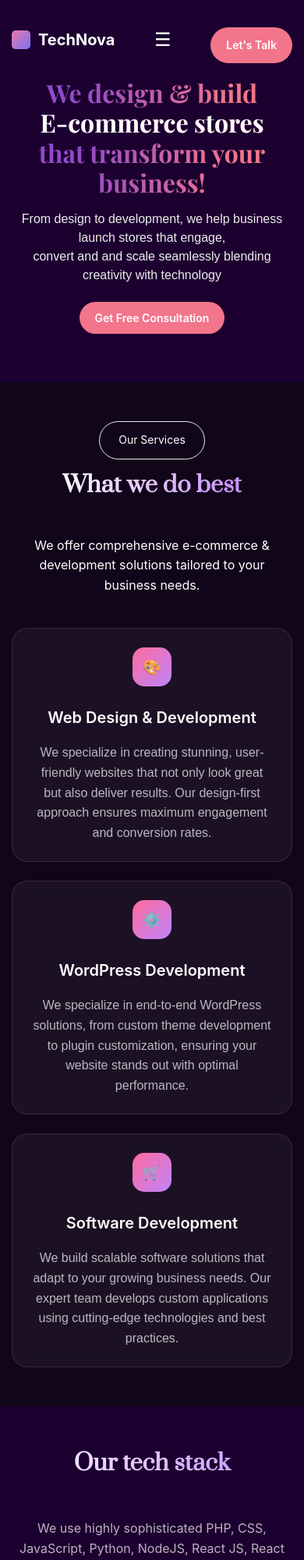
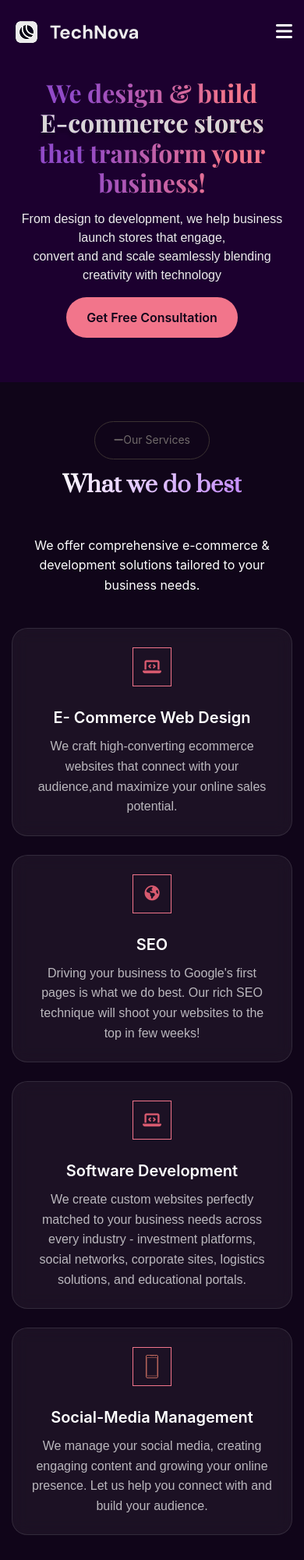
Before and after one commit to Mariahnikee/techNova-website, a plain HTML site: page index.html in a window 390 px wide. Shown: the top 2000 px of the page at 78% size. Drawn offline with nearby package versions, Linux system fonts and the light colour scheme.

Commit message:
updated project and responsiveness

```diff
--- a/index.html
+++ b/index.html
@@ -27,6 +27,7 @@
     rel="stylesheet"
     href="https://cdnjs.cloudflare.com/ajax/libs/font-awesome/6.5.0/css/all.min.css"
   />
+
     <link rel="stylesheet" href="styles.css" />
   </head>
   <body>
@@ -34,12 +35,15 @@
     <header id="header">
         <div class="container nav-container">
             <div class="logo">
-                <div class="logo-icon"></div>
-                <span>TechNova</span>
+                <img
+                  class="pageui"
+                  src="assets/logomain.png"
+                  alt="Project Screenshot"
+                />
             </div>
 
             <!-- Hamburger icon for mobile -->
-            <div class="menu-toggle" id="menuToggle">☰</div>
+            <div class="menu-toggle" id="menuToggle"><i class="fa-solid fa-bars"></i></div>
 
             <!-- Navigation and button wrapper -->
             <nav>
@@ -50,12 +54,15 @@
                     <li><a href="#about">About Us</a></li>
                     <li><a href="#contact">Contact</a></li>
                     <li><a href="#careers">Careers</a></li>
+                     <!-- mobile only -->
+                    <li><a href="#contact" class="cta-button" id="mobile-btn">Let's Talk</a></li> <!-- mobile only -->
                 </ul>
             </nav>
-            <a href="#contact" class="cta-button">Let's Talk</a>
+
+            <a href="#contact" class="cta-button" id="menubutton">Let's Talk</a>
         </div>
     </header>
-
+<main id="main-content">
     <!-- Hero Section -->
     <section class="hero">
       <div class="hero-content">
@@ -73,9 +80,10 @@
       </div>
     </section>
 
-    <!-- Services Section -->
+
+ <!-- Services Section -->
     <section class="services">
-      <spam class="semi-title">Our Services</spam>
+      <spam class="semi-title"><i class="fa-solid fa-minus"></i> Our Services</spam>
       <h2 class="section-title">What we do best</h2>
       <p>
         We offer comprehensive e-commerce & development solutions tailored to
@@ -84,32 +92,44 @@
 
       <div class="services-grid">
         <div class="service-card">
-          <div class="service-icon">🎨</div>
-          <h3>Web Design & Development</h3>
+          <div class="service-icon"><i class="fa-solid fa-laptop-code"></i></div>
+          <h3>E- Commerce Web Design</h3>
           <p>
-            We specialize in creating stunning, user-friendly websites that not
-            only look great but also deliver results. Our design-first approach
-            ensures maximum engagement and conversion rates.
+           We craft high-converting ecommerce websites that connect with your audience,and maximize your online sales potential.
           </p>
         </div>
         <div class="service-card">
-          <div class="service-icon">⚙️</div>
-          <h3>WordPress Development</h3>
+          <div class="service-icon"><i class="fa-solid fa-earth-americas"></i></div>
+          <h3>SEO</h3>
           <p>
-            We specialize in end-to-end WordPress solutions, from custom theme
-            development to plugin customization, ensuring your website stands
-            out with optimal performance.
+           Driving your business to Google's first pages is what we do best. Our rich SEO technique will shoot your websites to the top in few weeks!
+
           </p>
         </div>
         <div class="service-card">
-          <div class="service-icon">🛒</div>
+          <div class="service-icon"><i class="fa-solid fa-laptop-code"></i></div>
           <h3>Software Development</h3>
           <p>
-            We build scalable software solutions that adapt to your growing
-            business needs. Our expert team develops custom applications using
-            cutting-edge technologies and best practices.
+            We create custom websites perfectly matched to your business needs across every industry - investment platforms, social networks, corporate sites, logistics solutions, and educational portals.
           </p>
         </div>
+ <div class="service-card">
+          <div class="service-icon">
+             <img
+                  class="pageui"
+                  id="serviceimg"
+                  src="assets/phone2.svg"
+                  alt="Project Screenshot"
+                />
+            <!-- <i class="fa-solid fa-laptop-code"></i> -->
+          </div>
+
+          <h3>Social-Media Management</h3>
+          <p>
+            We manage your social media, creating engaging content and growing your online presence. Let us help you connect with and build your audience.
+          </p>
+        </div>
+
       </div>
     </section>
 
@@ -183,6 +203,7 @@
 
     <!-- Portfolio Section -->
     <section class="portfolio" id="portfolio">
+      <spam class="semi-title"><i class="fa-solid fa-minus"></i>Our Portfolio</spam>
       <h2 class="section-title">What we've done</h2>
       <p>Take a look at some of our recent projects</p>
 
@@ -274,7 +295,7 @@
               <div class="slide-track">
                 <img
                   class="pageui"
-                  src="assets/ui5.png"
+                  src="assets/crypto2.png"
                   alt="Project Screenshot"
                 />
               </div>
@@ -309,7 +330,7 @@
       </div>
 
       <div style="text-align: center; margin-top: 3rem">
-        <a href="#portfolio" class="cta-button">See All Projects</a>
+        <a href="#portfolio" class="cta-button">Request  Portfolio</a>
       </div>
     </section>
 
@@ -495,5 +516,6 @@
     </footer>
 
     <script src="script.js"></script>
+    </main>
   </body>
 </html>
--- a/styles.css
+++ b/styles.css
@@ -15,12 +15,26 @@ body {
 
 h1 {
   font-family: "Playfair Display", serif;
-
 }
 
 h2 {
-  font-family: 'Prata', serif;
+  font-family: "Prata", serif;
   font-size: 52px;
+}
+
+.cta-button {
+  background:#f2758b;
+  color: #100519;
+  padding: 16px 26px;
+  border: none;
+  border-radius: 30px;
+  font-weight: 600;
+  text-decoration: none;
+  transition: transform 0.3s ease, box-shadow 0.3s ease;
+}
+
+.cta-button:hover{
+  background: #A85E60;
 }
 
 /* Header Styles */
@@ -43,6 +57,21 @@ header.scrolled {
   padding: 15px 0;
 }
 
+/* logo */
+.logo {
+  display: inline-block;
+  padding: 0.3rem;
+  border-radius: 8px;
+  transition: background-color 0.3s ease;
+}
+
+.logo:hover {
+  color: #c084fc;
+  box-shadow: 0 4px 12px rgba(192, 132, 252, 0.3);
+}
+
+
+
 /* Base styles */
 .menu-toggle {
   display: none;
@@ -51,31 +80,29 @@ header.scrolled {
   color: white;
 }
 
+.blurred {
+  filter: blur(1px);
+  transition: filter 0.3s ease;
+}
+
+
+#mobile-btn {
+  display: none; /* hidden by default */
+  padding: 10px 16px;
+  font-size: 14px;
+  font-weight: 600;
+  background-color: #f2758b;
+  color: white;
+  border-radius: 5px;
+  text-align: center;
+}
+
 .nav-container {
   display: flex;
   align-items: center;
   justify-content: space-between;
   width: 100%;
   padding: 0px 100px;
-}
-
-.logo {
-  font-family: "DM Sans", sans-serif;
-  font-size: 24px;
-  font-weight: bold;
-  color: #ffffff;
-  display: flex;
-  align-items: center;
-  transition: all 0.3s ease;
-}
-
-.logo-icon {
-  width: 32px;
-  height: 32px;
-  background: linear-gradient(135deg, #ec77ab 0%, #7873f5 100%);
-  border-radius: 5px;
-  margin-right: 10px;
-  transition: all 0.3s ease;
 }
 
 header.scrolled .logo-icon {
@@ -111,22 +138,11 @@ nav ul li a::after {
 }
 
 nav ul li a:hover {
-  color: #f2758b;
+  color: #c084fc;
 }
-
+/* #d85a6f or #c084fc */
 nav ul li a:hover::after {
   width: 100%;
-}
-
-.cta-button {
-  background: var(--Primary, #f2758b);
-  color: white;
-  padding: 16px 32px;
-  border: none;
-  border-radius: 60px;
-  font-weight: 600;
-  text-decoration: none;
-  transition: transform 0.3s ease, box-shadow 0.3s ease;
 }
 
 .cta-button:hover {
@@ -143,12 +159,12 @@ nav ul li a:hover::after {
   justify-content: center;
   text-align: center;
   gap: 32px;
-  margin: 148px 225px;
+  margin-top: 148px;
+  margin-bottom: 80px;
 }
 
 .hero-content h1 {
   background: var(--05, linear-gradient(90deg, #914ac8 24.5%, #f2758b 77.06%));
-  font-family: "Playfair Display", serif;
   max-width: 973px;
   text-align: center;
   background-clip: text;
@@ -164,8 +180,9 @@ nav ul li a:hover::after {
   color: #ffffff !important;
   font-weight: bold;
   transition: opacity 0.4s ease;
-  -webkit-text-fill-color: #ffffff; /* For webkit browsers */
+  -webkit-text-fill-color: #d8d6d6; /* For webkit browsers */
   background: none;
+  text-shadow: rgba(0, 0, 0, 0.25) 0px 6px 4px;
 }
 
 .hero-content p {
@@ -186,26 +203,32 @@ nav ul li a:hover::after {
   align-items: center;
   justify-content: center;
   text-align: center;
-  /* padding: 6rem 2rem; */
+  /* padding: 6rem 0rem; */
+  padding-top: 5rem;
+  padding-bottom: 2rem;
   gap: 10px;
   flex-wrap: wrap;
 }
 
+
 .semi-title {
   display: flex;
-  padding: 16px 32px;
   justify-content: center;
+  color: #706a6a;
   align-items: center;
-  gap: 10px;
+  margin: 0 auto;
+  font-size: 14px;
+  padding: 8px 16px;
   border-radius: 40px;
-  border: 1px solid #ececec;
+  border: 1px solid #3b3232;
+  width: max-content;
 }
 
 .section-title {
   text-align: center;
   font-size: clamp(2.5rem, 6vw, 52px);
   font-weight: 700;
-  margin-bottom: 3rem;
+  margin-bottom: 1rem;
   background: linear-gradient(135deg, #ffffff, #c084fc);
   background-clip: text;
   -webkit-background-clip: text;
@@ -215,7 +238,7 @@ nav ul li a:hover::after {
 .services-grid {
   display: grid;
   grid-template-columns: repeat(auto-fit, minmax(300px, 1fr));
-  gap: 2rem;
+  gap: 1.5rem;
   margin-top: 3rem;
 }
 
@@ -235,26 +258,35 @@ nav ul li a:hover::after {
 }
 
 .service-icon {
-  width: 60px;
-  height: 60px;
-  background: linear-gradient(135deg, #ff6b9d, #c084fc);
-  border-radius: 15px;
+  width: 100px;
+  height: 100px;
+  /* background: linear-gradient(135deg, #ff6b9d, #c084fc); */
+   border: 1px solid #f2758b;
+  /* border-radius: 15px; */
   margin: 0 auto 1.5rem;
   display: flex;
   align-items: center;
   justify-content: center;
-  font-size: 1.5rem;
+  font-size: 56px;
+  color: #d85a6f;
+}
+
+#serviceimg {
+  width: 60px;
+  height: 60px;
+  filter: brightness(0) saturate(100%) invert(76%) sepia(18%) saturate(5066%) hue-rotate(312deg) brightness(92%) contrast(94%);
 }
 
 .service-card h3 {
   font-size: 1.25rem;
   font-weight: 600;
-  margin-bottom: 1rem;
+  margin-bottom: 0.5rem;
 }
 
 .service-card p {
   font-family: "DM Sans", sans-serif;
   color: rgba(255, 255, 255, 0.7);
+
 }
 
 /* servive card animation */
@@ -286,6 +318,7 @@ nav ul li a:hover::after {
   transform: translateY(0);
 }
 
+
 /* Tech Stack */
 .tech-stack {
   /* padding: 6rem 2rem; */
@@ -299,7 +332,7 @@ nav ul li a:hover::after {
   text-align: center;
   font-size: clamp(2.5rem, 6vw, 52px);
   font-weight: 700;
-  margin-bottom: 3rem;
+  margin-bottom: 1rem;
   background: linear-gradient(135deg, #ffffff, #c084fc);
   background-clip: text;
   -webkit-background-clip: text;
@@ -325,7 +358,7 @@ nav ul li a:hover::after {
 .tech-grid {
   display: flex;
   gap: 6rem;
-  padding: 0 ;
+  padding: 0;
 }
 
 .tech-logo img {
@@ -458,7 +491,6 @@ nav ul li a:hover::after {
   margin: 0 0 0 0;
 }
 
-
 /* Process Section */
 .process {
   padding: 4rem 2rem;
@@ -478,6 +510,13 @@ nav ul li a:hover::after {
   gap: 2rem;
   margin-top: 3rem;
 }
+
+/* .services-grid {
+  display: grid;
+  grid-template-columns: repeat(auto-fit, minmax(300px, 1fr));
+  gap: 2rem;
+  margin-top: 3rem;
+} */
 
 .process-step {
   text-align: center;
@@ -648,7 +687,20 @@ nav ul li a:hover::after {
   color: white;
   border: none;
   cursor: pointer;
+  transition: background-color 0.3s ease, transform 0.3s ease;
 }
+
+.newsletter-form button:hover {
+  background-color: #c084fc;
+  /* Darker shade on hover */
+  transform: scale(1.05);    /* Slight zoom effect */
+  color: #1c002f;
+}
+
+.newsletter-form button i {
+  pointer-events: none; /* Prevents accidental hover on icon */
+}
+
 
 .social-icons {
   margin-top: 20px;
@@ -660,14 +712,18 @@ nav ul li a:hover::after {
 
 .social-icons a {
   margin-right: 12px;
-  color: white;
+  color: #ece7e7;
   font-size: 20px;
   text-decoration: none;
 }
 
+.social-icons a:hover {
+  color: #c084fc;
+}
+
 .footer-section h3 {
+  font-family: "Prata", serif;
   margin-bottom: 1rem;
-  color: #ff6b9d;
 }
 
 .footer-section ul {
@@ -685,7 +741,7 @@ nav ul li a:hover::after {
 }
 
 .footer-section ul li a:hover {
-  color: #ff6b9d;
+  color: #c084fc;
 }
 
 .footer-bottom {
@@ -747,7 +803,7 @@ nav ul li a:hover::after {
 }
 
 /* Glassmorphism effects */
-.service-card,
+/* .service-card, */
 .portfolio-item,
 .testimonial-card,
 .faq-item {
@@ -773,6 +829,7 @@ nav ul li a:hover::after {
 
   .menu-toggle {
     display: block;
+    margin-left: auto;
   }
 
   nav {
@@ -799,11 +856,33 @@ nav ul li a:hover::after {
     margin-left: 0;
   }
 
-  .cta-button {
+   #mobile-btn {
+    display: inline-block;
+    border-radius: 50px;
+    background:#f2758b;
+  color: #100519;
     padding: 12px 20px;
     font-size: 14px;
     margin-top: 15px;
+    border-radius: 30px;
+    font-weight: 600;
+  text-decoration: none;
+  transition: transform 0.3s ease, box-shadow 0.3s ease;
   }
+
+  .cta-button:hover{
+  background: #A85E60;
+}
+
+  nav ul li:last-child {
+    align-self:center;
+  }
+
+
+   #menubutton {
+    display: none;
+  }
+
 
   /* Hero Section */
   .hero {
@@ -853,6 +932,12 @@ nav ul li a:hover::after {
     height: 50px;
     font-size: 1.2rem;
   }
+
+  #serviceimg {
+  width: 30px;
+  height: 30px;
+  /* font-size: 1.2rem; */
+}
 
   /* Tech Stack */
   .tech-stack {
@@ -1197,12 +1282,12 @@ nav ul li a:hover::after {
 }
 
 /* Large Desktop */
-@media (min-width: 1025px) and (max-width: 1440px) {
+/* @media (min-width: 1025px) and (max-width: 1440px) {
   .hero {
     margin: 148px 100px;
-  }
+  } */
 
-  .services {
+/* .services {
     padding: 100px 80px;
   }
 
@@ -1216,7 +1301,7 @@ nav ul li a:hover::after {
 }
 
 /* Extra Large Screens */
-@media (min-width: 1441px) {
+/* @media (min-width: 1441px) {
   .hero {
     margin: 148px 200px;
   }
@@ -1232,7 +1317,7 @@ nav ul li a:hover::after {
   .nav-container {
     padding: 0 100px;
   }
-}
+} */
 
 /* Landscape Orientation for Mobile */
 @media (max-width: 768px) and (orientation: landscape) {
```
Also changed, not shown: script.js (+10 -3 lines), assets/crypto.jpg (added), assets/crypto1.png (added), assets/logomain.png (added), assets/phone.png (added), assets/phone2.svg (added), 2 other files.
